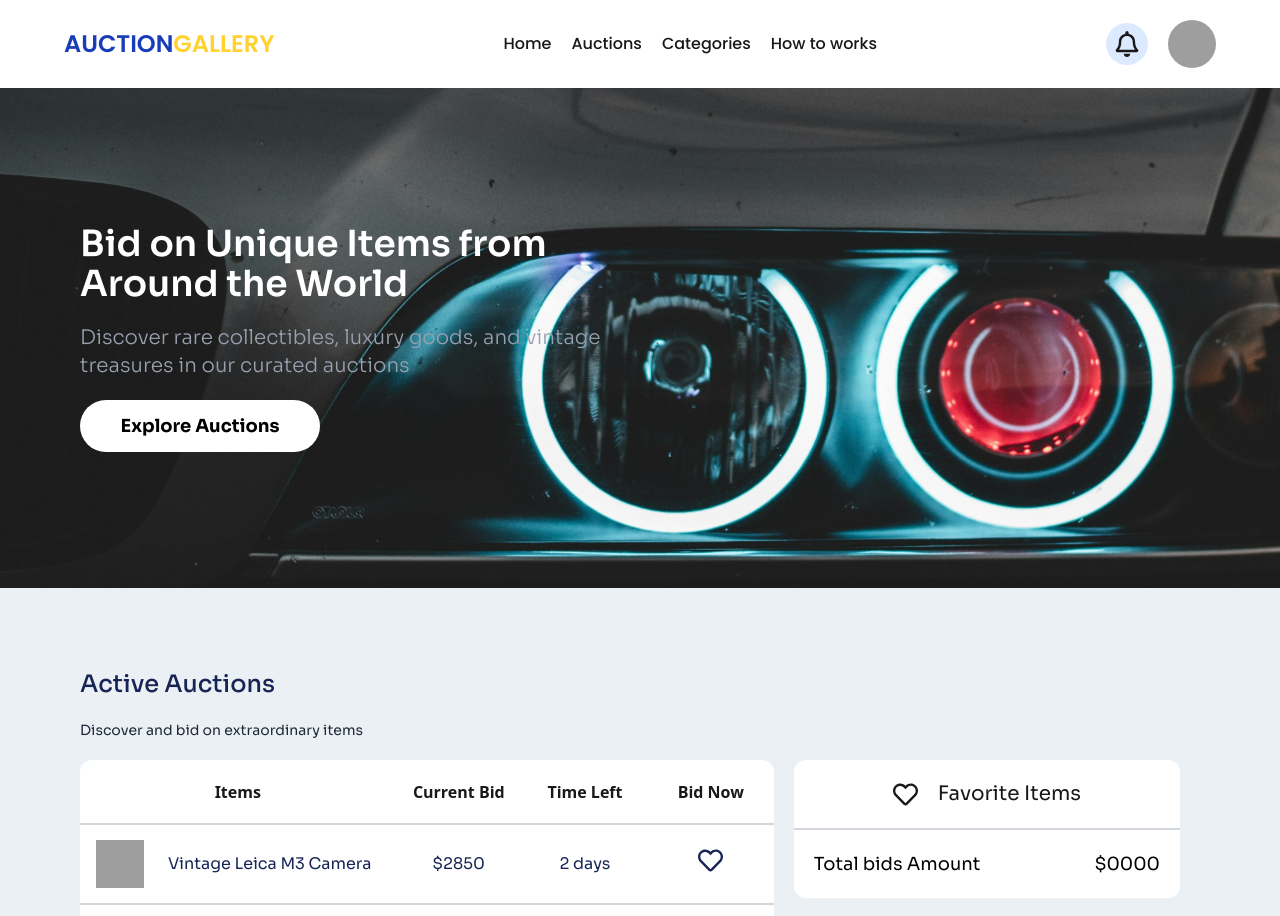
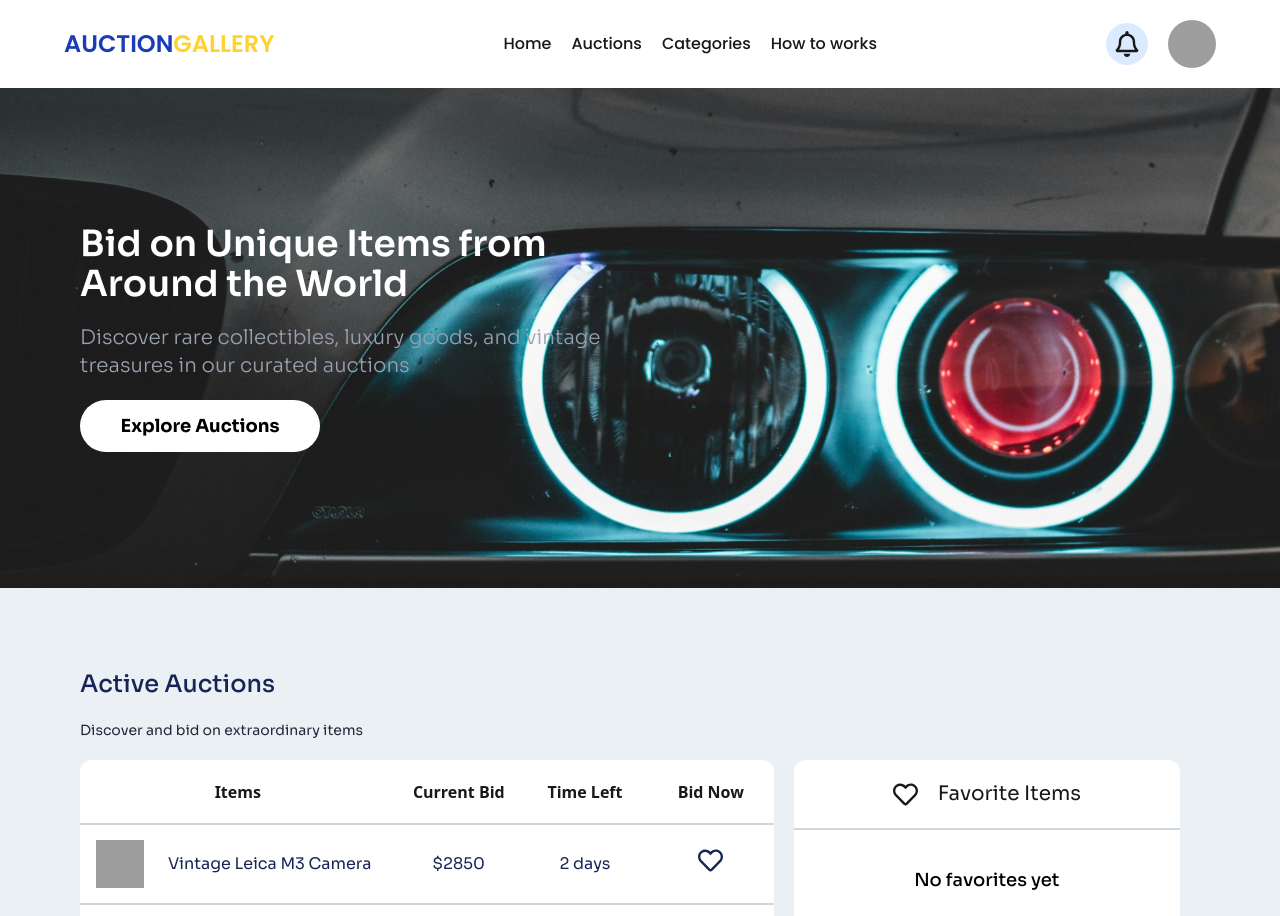
Before and after one commit to moktadir-mirul/auction-react, a React (Vite) app: page / in a window 1280 px wide. Shown: the top 916 px of the page. Built offline with nearby package versions, Linux system fonts and the light colour scheme; grey boxes are pictures that could not be loaded.

Commit message:
readme file edited and logic done

```diff
--- a/src/Components/AuctionArea.jsx
+++ b/src/Components/AuctionArea.jsx
@@ -1,14 +1,15 @@
-import React from "react";
+import React, { useState } from "react";
 import Table from "./Table";
 
 function AuctionArea() {
+    const [addedItems, setAddedItems] = useState([]);
     return (
         <div className="bg-color p-10 md:p-20 space-y-5">
             <h1 className="sora font-medium text-blue-950 text-2xl">Active Auctions</h1>
             <p className="text-sm sora font-normal text-gray-800">
             Discover and bid on extraordinary items
             </p>
-            <Table></Table>
+            <Table addedItems={addedItems} setAddedItems={setAddedItems}></Table>
         </div>
     )
 }
```
Also changed, not shown: 1 other file (tests, documents, lock files or other folders).
